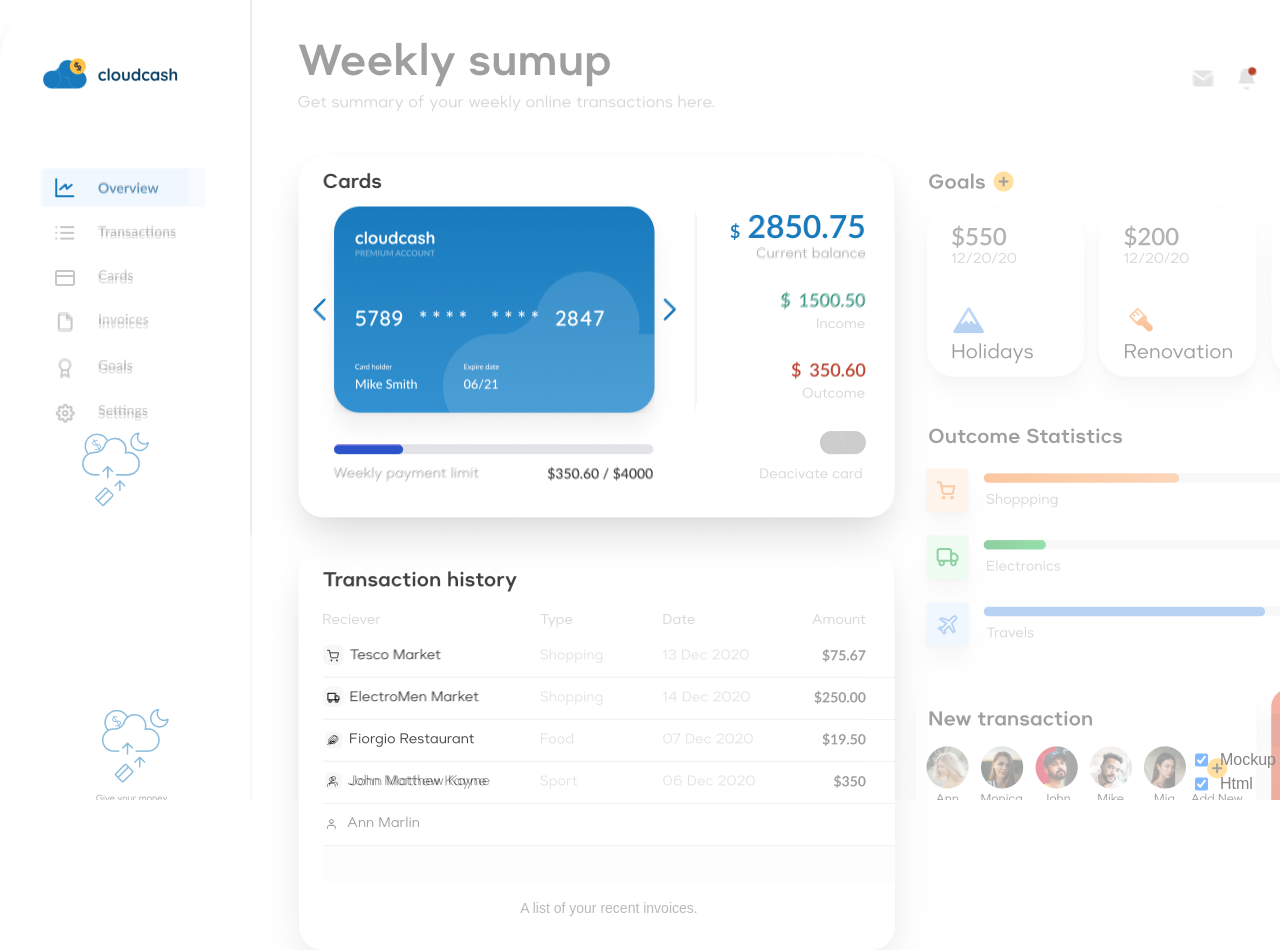
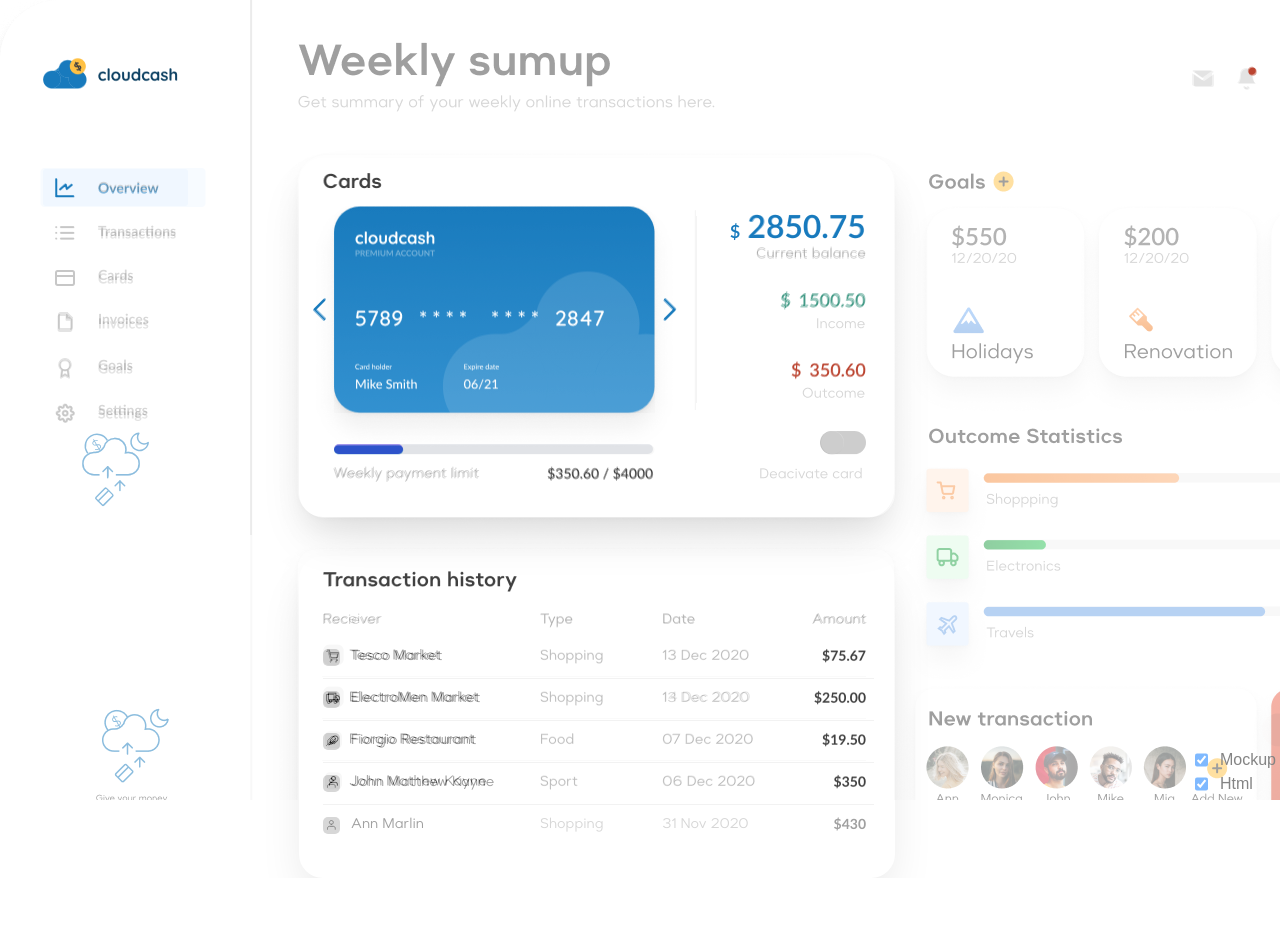
Before and after one commit to mauriciomateus/pixel-perfect-practice, a Next.js app: page /demos/dashboard-1 in a window 1280 px wide. Shown: the top 950 px of the page. After the commit the page ends 878 px from the top, so only its background shows below. Built offline with nearby package versions, Linux system fonts and the light colour scheme.

Commit message:
Table css updates

```diff
--- a/src/frontend/dashboard-1/TransactionHistory.tsx
+++ b/src/frontend/dashboard-1/TransactionHistory.tsx
@@ -4,7 +4,7 @@ import SectionTitle from "./SectionTitle";
 
 export default function TransationHistory() {
   return (
-    <SectionContainer className="mt-[39px]">
+    <SectionContainer className="mt-[39px] pl-6 pr-[21px]">
       <div className="rounded-[24px]">
         <SectionTitle>Transaction history </SectionTitle>
         <TableDemo />
@@ -23,12 +23,13 @@ import {
   TableHeader,
   TableRow,
 } from "@/components/ui/table";
-import { supremaRegular } from "@/fonts";
+import { latoBold, supremaRegular } from "@/fonts";
 import { cn } from "cn";
 
 const invoices = [
   {
-    invoice: (
+    invoice: {
+      icon: (
         <>
           <svg
             width="12"
@@ -40,34 +41,36 @@ const invoices = [
             <path
               d="M4.49884 10.999C4.77499 10.999 4.99886 10.7751 4.99886 10.4989C4.99886 10.2228 4.77499 9.99892 4.49884 9.99892C4.22268 9.99892 3.99881 10.2228 3.99881 10.4989C3.99881 10.7751 4.22268 10.999 4.49884 10.999Z"
               stroke="#404040"
-            stroke-width="0.996054"
-            stroke-linecap="round"
-            stroke-linejoin="round"
+              strokeWidth="0.996054"
+              strokeLinecap="round"
+              strokeLinejoin="round"
             />
             <path
               d="M9.99875 10.999C10.2749 10.999 10.4988 10.7751 10.4988 10.4989C10.4988 10.2228 10.2749 9.99892 9.99875 9.99892C9.72259 9.99892 9.49872 10.2228 9.49872 10.4989C9.49872 10.7751 9.72259 10.999 9.99875 10.999Z"
               stroke="#404040"
-            stroke-width="0.996054"
-            stroke-linecap="round"
-            stroke-linejoin="round"
+              strokeWidth="0.996054"
+              strokeLinecap="round"
+              strokeLinejoin="round"
             />
             <path
               d="M0.498016 0.498032H2.49812L3.8382 7.19339C3.88392 7.4236 4.00916 7.6304 4.19199 7.77757C4.37482 7.92475 4.60359 8.00293 4.83825 7.99844H9.69852C9.93318 8.00293 10.1619 7.92475 10.3448 7.77757C10.5276 7.6304 10.6528 7.4236 10.6986 7.19339L11.4986 2.99817H2.99815"
               stroke="#404040"
-            stroke-width="0.996054"
-            stroke-linecap="round"
-            stroke-linejoin="round"
+              strokeWidth="0.996054"
+              strokeLinecap="round"
+              strokeLinejoin="round"
             />
           </svg>
-        Tesco Market
         </>
       ),
-    paymentStatus: "Paid",
-    totalAmount: "$250.00",
-    paymentMethod: "Credit Card",
+      text: "Tesco Market",
+    },
+    paymentStatus: "Shopping",
+    totalAmount: "$75.67",
+    paymentMethod: "13 Dec 2020",
   },
   {
-      invoice: (
+    invoice: {
+      icon: (
         <>
           <svg
             width="12"
@@ -79,41 +82,43 @@ const invoices = [
             <path
               d="M8.0005 0.500031H0.500031V7.00044H8.0005V0.500031Z"
               stroke="black"
-              stroke-width="1.00006"
-              stroke-linecap="round"
-              stroke-linejoin="round"
+              strokeWidth="1.00006"
+              strokeLinecap="round"
+              strokeLinejoin="round"
             />
             <path
               d="M8.00052 3.00052H10.0006L11.5007 4.50061V7.00077H8.00052V3.00052Z"
               stroke="black"
-              stroke-width="1.00006"
-              stroke-linecap="round"
-              stroke-linejoin="round"
+              strokeWidth="1.00006"
+              strokeLinecap="round"
+              strokeLinejoin="round"
             />
             <path
               d="M2.75011 9.50019C3.44051 9.50019 4.00019 8.94051 4.00019 8.25011C4.00019 7.55971 3.44051 7.00003 2.75011 7.00003C2.05971 7.00003 1.50003 7.55971 1.50003 8.25011C1.50003 8.94051 2.05971 9.50019 2.75011 9.50019Z"
               stroke="black"
-              stroke-width="1.00006"
-              stroke-linecap="round"
-              stroke-linejoin="round"
+              strokeWidth="1.00006"
+              strokeLinecap="round"
+              strokeLinejoin="round"
             />
             <path
               d="M9.2506 9.50019C9.941 9.50019 10.5007 8.94051 10.5007 8.25011C10.5007 7.55971 9.941 7.00003 9.2506 7.00003C8.5602 7.00003 8.00052 7.55971 8.00052 8.25011C8.00052 8.94051 8.5602 9.50019 9.2506 9.50019Z"
               stroke="black"
-              stroke-width="1.00006"
-              stroke-linecap="round"
-              stroke-linejoin="round"
+              strokeWidth="1.00006"
+              strokeLinecap="round"
+              strokeLinejoin="round"
             />
           </svg>
-          ElectroMen Market
         </>
       ),
-      paymentStatus: "Pending",
-      totalAmount: "$150.00",
-      paymentMethod: "PayPal",
+      text: "ElectroMen Market",
+    },
+    paymentStatus: "Shopping",
+    totalAmount: "$250.00",
+    paymentMethod: "13 Dec 2020",
   },
   {
-      invoice: (
+    invoice: {
+      icon: (
         <>
           <svg
             width="11"
@@ -125,34 +130,36 @@ const invoices = [
             <path
               d="M8.77204 5.13178C9.28488 4.61894 9.57299 3.92338 9.57299 3.19811C9.57299 2.47285 9.28488 1.77729 8.77204 1.26445C8.2592 0.751611 7.56364 0.463501 6.83838 0.463501C6.11311 0.463501 5.41755 0.751611 4.90471 1.26445L1.82999 4.33918V8.21106H5.70187L8.77204 5.13178Z"
               stroke="black"
-              stroke-width="0.926981"
-              stroke-linecap="round"
-              stroke-linejoin="round"
+              strokeWidth="0.926981"
+              strokeLinecap="round"
+              strokeLinejoin="round"
             />
             <path
               d="M6.84072 3.20053L0.463501 9.57775"
               stroke="black"
-              stroke-width="0.926981"
-              stroke-linecap="round"
-              stroke-linejoin="round"
+              strokeWidth="0.926981"
+              strokeLinecap="round"
+              strokeLinejoin="round"
             />
             <path
               d="M7.52367 6.38931H3.65179"
               stroke="black"
-              stroke-width="0.926981"
-              stroke-linecap="round"
-              stroke-linejoin="round"
+              strokeWidth="0.926981"
+              strokeLinecap="round"
+              strokeLinejoin="round"
             />
           </svg>
-          Fiorgio Restaurant
         </>
       ),
-      paymentStatus: "Unpaid",
-      totalAmount: "$350.00",
-      paymentMethod: "Bank Transfer",
+      text: "Fiorgio Restaurant",
+    },
+    paymentStatus: "Food",
+    totalAmount: "$19.50",
+    paymentMethod: "07 Dec 2020",
   },
   {
-      invoice: (
+    invoice: {
+      icon: (
         <>
           <svg
             width="9"
@@ -164,27 +171,29 @@ const invoices = [
             <path
               d="M8.27297 9.24635V8.27306C8.27297 7.75679 8.06788 7.26167 7.70283 6.89662C7.33777 6.53156 6.84265 6.32648 6.32638 6.32648H2.43322C1.91695 6.32648 1.42183 6.53156 1.05677 6.89662C0.691719 7.26167 0.486633 7.75679 0.486633 8.27306V9.24635"
               stroke="black"
-              stroke-width="0.973292"
-              stroke-linecap="round"
-              stroke-linejoin="round"
+              strokeWidth="0.973292"
+              strokeLinecap="round"
+              strokeLinejoin="round"
             />
             <path
               d="M4.37951 4.3798C5.45457 4.3798 6.32609 3.50829 6.32609 2.43322C6.32609 1.35815 5.45457 0.486633 4.37951 0.486633C3.30444 0.486633 2.43292 1.35815 2.43292 2.43322C2.43292 3.50829 3.30444 4.3798 4.37951 4.3798Z"
               stroke="black"
-              stroke-width="0.973292"
-              stroke-linecap="round"
-              stroke-linejoin="round"
+              strokeWidth="0.973292"
+              strokeLinecap="round"
+              strokeLinejoin="round"
             />
           </svg>
-          John Matthew Kayne
         </>
       ),
-      paymentStatus: "Paid",
-      totalAmount: "$450.00",
-      paymentMethod: "Credit Card",
+      text: "John Matthew Kayne",
+    },
+    paymentStatus: "Sport",
+    totalAmount: "$350",
+    paymentMethod: "06 Dec 2020",
   },
   {
-      invoice: (
+    invoice: {
+      icon: (
         <>
           <svg
             width="9"
@@ -196,59 +205,70 @@ const invoices = [
             <path
               d="M8.27297 9.24635V8.27306C8.27297 7.75679 8.06788 7.26167 7.70283 6.89662C7.33777 6.53156 6.84265 6.32648 6.32638 6.32648H2.43322C1.91695 6.32648 1.42183 6.53156 1.05677 6.89662C0.691719 7.26167 0.486633 7.75679 0.486633 8.27306V9.24635"
               stroke="black"
-              stroke-width="0.973292"
-              stroke-linecap="round"
-              stroke-linejoin="round"
+              strokeWidth="0.973292"
+              strokeLinecap="round"
+              strokeLinejoin="round"
             />
             <path
               d="M4.37951 4.3798C5.45457 4.3798 6.32609 3.50829 6.32609 2.43322C6.32609 1.35815 5.45457 0.486633 4.37951 0.486633C3.30444 0.486633 2.43292 1.35815 2.43292 2.43322C2.43292 3.50829 3.30444 4.3798 4.37951 4.3798Z"
               stroke="black"
-              stroke-width="0.973292"
-              stroke-linecap="round"
-              stroke-linejoin="round"
+              strokeWidth="0.973292"
+              strokeLinecap="round"
+              strokeLinejoin="round"
             />
           </svg>
-          Ann Marlin
         </>
       ),
-      paymentStatus: "Paid",
-      totalAmount: "$550.00",
-      paymentMethod: "PayPal",
+      text: "Ann Marlin",
+    },
+    paymentStatus: "Shopping",
+    totalAmount: "$430",
+    paymentMethod: "31 Nov 2020",
   },
 ];
 
 export function TableDemo() {
   return (
-    <Table className="mt-[39px]">
-      <TableCaption>A list of your recent invoices.</TableCaption>
-      {/* <TableHeader>
+    <Table className="">
+      <TableHeader>
         <TableRow className="border-transparent">
-          <TableDemoHeader className="w-[217px]">Receiver</TableDemoHeader>
+          <TableDemoHeader className="w-[217px] text-light-gray">
+            Receiver
+          </TableDemoHeader>
           <TableDemoHeader className="w-[122px]">Type</TableDemoHeader>
-          <TableDemoHeader className="w-[149px]">Date</TableDemoHeader>
-          <TableDemoHeader>Amount</TableDemoHeader>
+          <TableDemoHeader>Date</TableDemoHeader>
+          <TableDemoHeader className="text-right pr-[7px]">
+            Amount
+          </TableDemoHeader>
         </TableRow>
-      </TableHeader> */}
+      </TableHeader>
       <TableBody>
-        {invoices.map((invoice) => (
-          <TableRow key={invoice.invoice}>
+        {invoices.map((invoice, index) => (
+          <TableRow key={index}>
             <TableCell
-              className={`font-medium text-dark-gray ${supremaRegular.className} h-[42px] text-[14px] align-middle p-0`}
+              className={` text-dark-gray ${supremaRegular.className}  text-[14px] h-[42px] align-middle p-0`}
             >
-              <div className="gap-[11px] flex items-center  pl-[4px]">{invoice.invoice}</div>
+              <ReceiverCellContent icon={invoice.invoice.icon} text={invoice.invoice.text}/>
             </TableCell>
-            {/* <TableCell>{invoice.paymentStatus}</TableCell>
-            <TableCell>{invoice.paymentMethod}</TableCell>
-            <TableCell className="text-right">{invoice.totalAmount}</TableCell> */}
+            <TableCell
+              className={`text-light-gray p-0 ${supremaRegular.className}  text-[14px]`}
+            >
+              {invoice.paymentStatus}
+            </TableCell>
+            <TableCell
+              className={`text-light-gray p-0 ${supremaRegular.className}  text-[14px]`}
+            >
+              {invoice.paymentMethod}
+            </TableCell>
+            <TableCell
+              className={`text-right ${latoBold.className} text-[14px] text-dark-gray`}
+            >
+              {invoice.totalAmount}
+            </TableCell>
           </TableRow>
         ))}
       </TableBody>
-      <TableFooter>
-        <TableRow>
-          <TableCell colSpan={3}>Total</TableCell>
-          <TableCell className="text-right">$2,500.00</TableCell>
-        </TableRow>
-      </TableFooter>
+
     </Table>
   );
 }
@@ -258,12 +278,12 @@ function TableDemoHeader({
   className,
 }: {
   children: ReactNode;
-  className: string;
+  className?: string;
 }) {
   return (
     <TableHead
       className={cn(
-        `${supremaRegular.className} text-[14px] px-0 py-3.5 text-light-gray`,
+        `${supremaRegular.className} text-[14px] px-0 pt-[8px] text-light-gray`,
         className,
       )}
     >
@@ -271,3 +291,22 @@ function TableDemoHeader({
     </TableHead>
   );
 }
+
+function ReceiverCellContent({
+  icon,
+  text,
+}: {
+  icon: ReactNode;
+  text: string;
+}) {
+  return (
+    <div
+      className={`gap-[11px] flex items-center pl-0 ${supremaRegular.className}  text-[14px]`}
+    >
+      <div className="size-[17px] bg-light-gray rounded-[5px] flex justify-center items-center">
+      {icon}
+      </div>
+      {text}
+    </div>
+  );
+}
```
Lines whose indentation alone changed are shown as unchanged.
